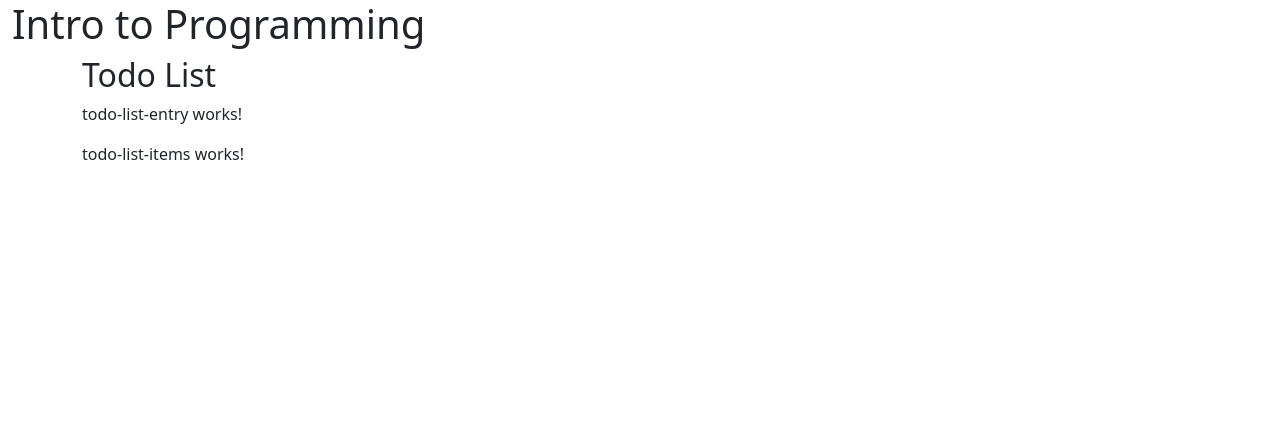
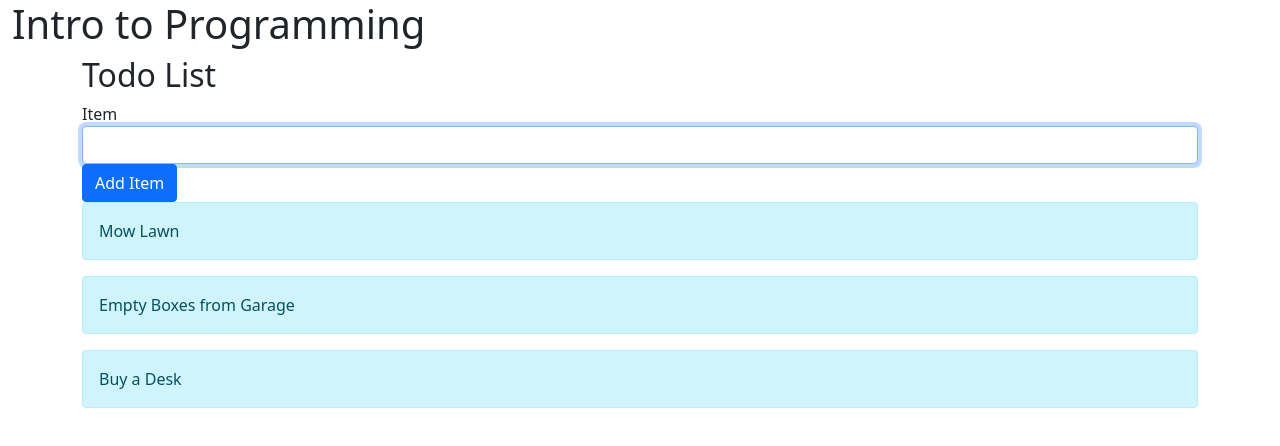
Before and after one commit to Eddiemeister1/IntroToProgrammingFrontEnd, an Angular app: page / in a window 1280 px wide. Shown: the top 446 px of the page. Built offline with nearby package versions, Linux system fonts and the light colour scheme.

Commit message:
Angular Monday afternoon

```diff
--- a/src/app/app.module.ts
+++ b/src/app/app.module.ts
@@ -6,7 +6,7 @@ import { AppComponent } from './app.component';
 import { TodoListComponent } from './components/todo-list/todo-list.component';
 import { TodoListEntryComponent } from './components/todo-list-entry/todo-list-entry.component';
 import { TodoListItemsComponent } from './components/todo-list-items/todo-list-items.component';
-
+import { ReactiveFormsModule } from '@angular/forms';
 @NgModule({
   declarations: [
     AppComponent,
@@ -16,7 +16,8 @@ import { TodoListItemsComponent } from './components/todo-list-items/todo-list-i
   ],
   imports: [
     BrowserModule,
-    AppRoutingModule
+    AppRoutingModule,
+    ReactiveFormsModule
   ],
   providers: [],
   bootstrap: [AppComponent]
--- /dev/null
+++ b/src/app/components/models/todo.model.ts
@@ -0,0 +1,3 @@
+export interface TodoItemModel {
+  description: string;
+}
--- a/src/app/components/todo-list-entry/todo-list-entry.component.html
+++ b/src/app/components/todo-list-entry/todo-list-entry.component.html
@@ -1 +1,20 @@
-<p>todo-list-entry works!</p>
+<form [formGroup]="form"
+      (ngSubmit)="addItem(itemEntry)">
+  <div class="form-group">
+    <label for="item">Item</label>
+    <input type="text"
+           #itemEntry
+           autofocus
+           id="item"
+           formControlName="item"
+           class="form-control">
+  </div>
+  <div class="alert alert-danger"
+       *ngIf="item?.errors && (item?.touched || item?.dirty)">
+    <p *ngIf="item?.errors?.required">This is required</p>
+    <p *ngIf="item?.errors?.minlength">This has to be at least {{ item?.errors?.minlength?.requiredLength }}
+      characters long</p>
+  </div>
+  <button type="submit"
+          class="btn btn-primary">Add Item</button>
+</form>
--- a/src/app/components/todo-list-entry/todo-list-entry.component.ts
+++ b/src/app/components/todo-list-entry/todo-list-entry.component.ts
@@ -1,4 +1,5 @@
 import { Component, OnInit } from '@angular/core';
+import { FormBuilder, FormGroup, Validators } from '@angular/forms';
 
 @Component({
   selector: 'app-todo-list-entry',
@@ -7,9 +8,30 @@ import { Component, OnInit } from '@angular/core';
 })
 export class TodoListEntryComponent implements OnInit {
 
-  constructor() { }
+  form !: FormGroup;
+
+  constructor(private formBuilder: FormBuilder) {
+
+  }
 
   ngOnInit(): void {
+    this.form = this.formBuilder.group({
+      item: ['', [Validators.required, Validators.minLength(3)]]
+    });
+  }
+
+  get item() { return this.form.get('item'); }
+  addItem(focusMe: HTMLInputElement) {
+    if (this.form.invalid) {
+      console.warn('There are errors');
+      focusMe.focus();
+    } else {
+      console.log(this.form.value);
+      focusMe.value = '';
+      this.form.reset();
+      focusMe.focus();
+    }
+
   }
 
 }
--- a/src/app/components/todo-list-items/todo-list-items.component.html
+++ b/src/app/components/todo-list-items/todo-list-items.component.html
@@ -1 +1,5 @@
-<p>todo-list-items works!</p>
+<ul class="list-unstyled">
+  <li class="alert alert-info"
+      *ngFor="let item of items"><span>{{item.description}}</span></li>
+  <li class="alert alert-info"><span>Buy a Desk</span></li>
+</ul>
--- a/src/app/components/todo-list-items/todo-list-items.component.ts
+++ b/src/app/components/todo-list-items/todo-list-items.component.ts
@@ -1,4 +1,5 @@
 import { Component, OnInit } from '@angular/core';
+import { TodoItemModel } from '../models/todo.model';
 
 @Component({
   selector: 'app-todo-list-items',
@@ -7,6 +8,10 @@ import { Component, OnInit } from '@angular/core';
 })
 export class TodoListItemsComponent implements OnInit {
 
+  items: TodoItemModel[] = [
+    { description: 'Mow Lawn' },
+    { description: 'Empty Boxes from Garage' }
+  ];
   constructor() { }
 
   ngOnInit(): void {
```
